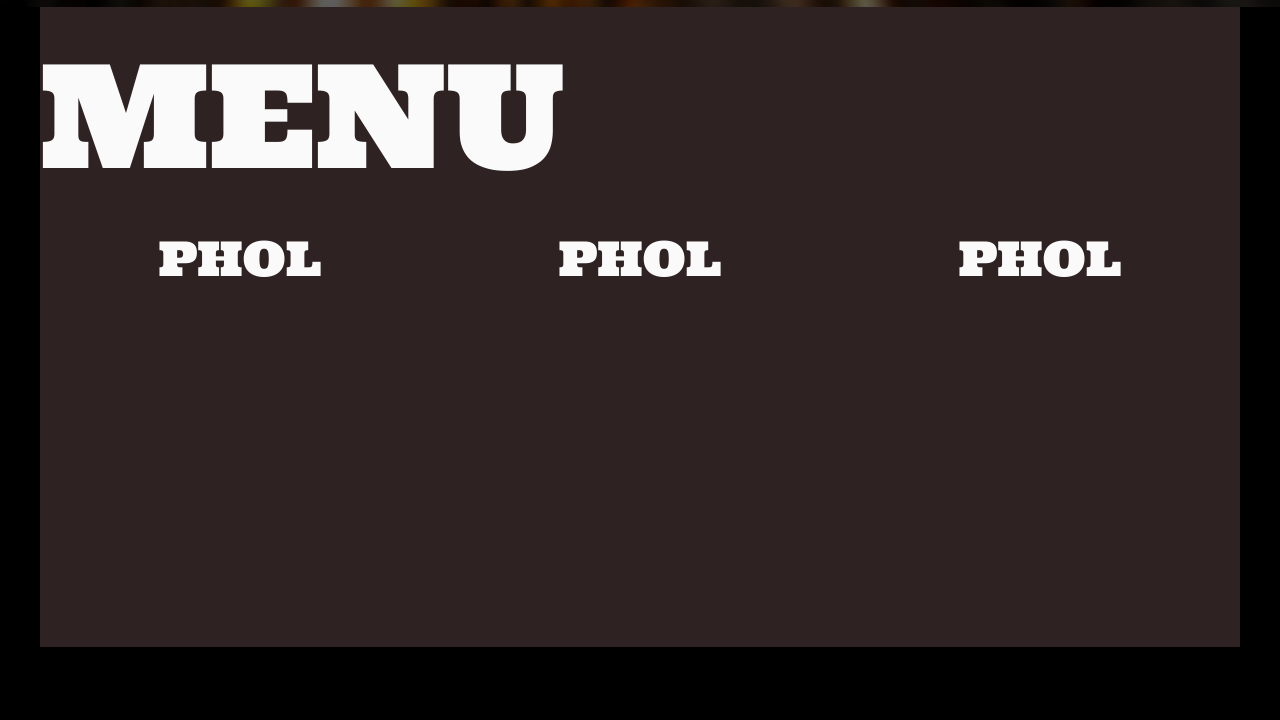
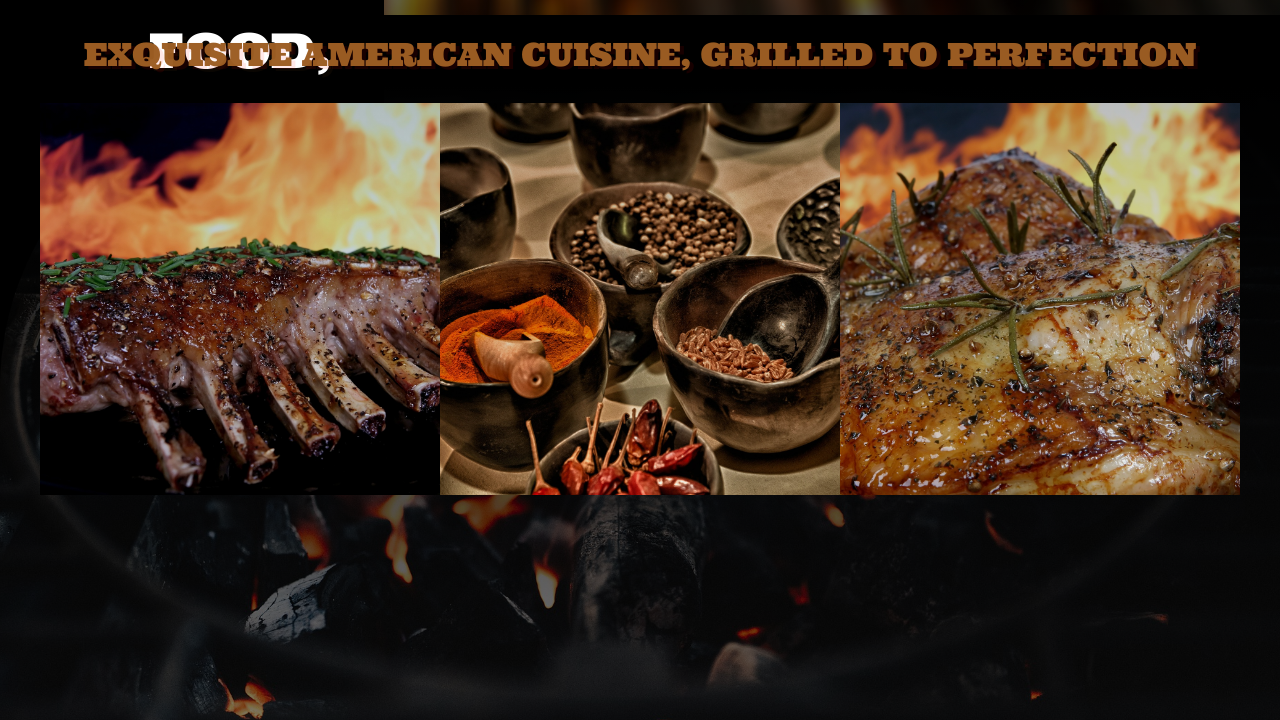
Before and after one commit to akakioussis/Steakhouse, a website: page src/index.html in a window 1280 px wide. Shown: the part 796-1516 px from the top of the page. Drawn offline with Linux system fonts and the light colour scheme.

Commit message:
section changes

```diff
--- a/src/css/css.css
+++ b/src/css/css.css
@@ -10,7 +10,7 @@ body {
     margin: 0;
     overflow: hidden scroll;
     padding: 0;
-
+    background-color: rgb(0, 0, 0);
 }
 
 img {
@@ -18,38 +18,10 @@ img {
     height: 100%;
 }
 
-
-/* .navbar .container {
-    justify-content: center;
-} */
-
-/* .navbar {
-    background: transparent;
-    overflow: hidden;
-    display: inline;
-} */
-
-/* .navbar-right {} */
-
-/* .navbar-item {
-    transition: all 1s;
-    transition-timing-function: ease-in-out;
-    border: 3px solid green;
-    padding: 10px;
-    font-family: 'Ultra', serif;
-    text-transform: uppercase;
-    float: left;
-    justify-content: center;
-    margin-top: 6.23em;
-    display: inline;
-
-} */
-
 .container {
     max-width: 1200px;
     width: 95%;
     margin: auto;
-    /* background-color: #fff; */
 
 }
 
@@ -67,7 +39,9 @@ img {
     background-attachment: fixed;
     background-image: linear-gradient(rgba(7, 7, 7, 0.829),
             rgba(0, 0, 0, 0.801)),
-        url("../assets/img/burgers-1839090_1920.jpg")
+        url("../assets/img/burgers-1839090_1920.jpg");
+    transition: all 1s;
+    transition-timing-function: ease;
 }
 
 .navbar-logo {
@@ -81,27 +55,17 @@ img {
     max-width: 12em;
     max-height: 12em;
     margin: 0 auto;
-    /* margin-top: 5em; */
-    /* margin-bottom: -7em; */
-    /* border-radius: 100px; */
     background-color: #00000000;
     background-position: center;
     background-repeat: no-repeat;
     background-size: cover;
     background-attachment: fixed;
-    /* background-image: linear-gradient(rgba(0, 0, 0, 0.493),
-            rgb(0, 0, 0)),
-        url("../assets/img/burgers-1839090_1920.jpg"); */
 }
 
 .navbar-top {
-
     padding: 0.1em;
-    /* margin: 0 auto; */
     margin-bottom: -5em;
     margin-top: -1.2em;
-    /* transition: all 1s;
-    transition-timing-function: ease; */
 }
 
 .navbar-bottom {
@@ -116,24 +80,45 @@ img {
     background-image: linear-gradient(rgba(7, 7, 7, 0.829),
             rgba(0, 0, 0, 0.801)),
         url("../assets/img/burgers-1839090_1920.jpg");
+
 }
 
 .navbar-item {
-    /* margin-left: 1em; */
-    padding: 15px;
+    padding: 19px;
     display: inline-block;
     text-transform: uppercase;
     font-size: 1.5em;
     font-weight: 500;
     font-family: 'Ultra', serif;
-    color: rgb(228, 115, 10);
+    color: rgb(218, 128, 44);
     transition: all 1s;
     transition-timing-function: ease;
     text-shadow: 3px 3px #180505;
 }
 
+.slogan {
+    /* transition: all 1s;
+    transition-timing-function: ease; */
+    /* display: inline-block; */
+    text-transform: uppercase;
+    font-size: 3em;
+    font-weight: 500;
+    font-family: 'Ultra', serif;
+    color: rgb(255, 255, 255);
+    text-shadow: 4px 3px #0c0702dc;
+    /* margin-top: 7.9em; */
+    /* padding: 0.4em;
+    padding-top: 1em; */
+    display: inline-block;
+    text-align: center;
+    padding-left: 2em;
+    margin-top: 11em;
+    background-color: rgb(0, 0, 0);
+    width: 30%;
+}
 
 .header {
+    /* border-top-left-radius: 300px; */
     height: 75vh;
     background-position: center;
     background-repeat: no-repeat;
@@ -142,76 +127,103 @@ img {
     background-image: linear-gradient(rgba(0, 0, 0, 0.11),
             rgba(0, 0, 0, 0.637)),
         url("../assets/img/burgers-1839090_1920.jpg");
-
+    /* border-bottom-left-radius: 300px; */
+    transition: all 1s;
+    transition-timing-function: ease;
 }
 
-.slogan {
-    display: inline-block;
+.inbetweener {
     text-transform: uppercase;
-    font-size: 3em;
+    font-size: 2em;
     font-weight: 500;
     font-family: 'Ultra', serif;
-    color: rgb(255, 255, 255);
-    text-shadow: 4px 3px #0c0702dc;
-    margin-top: 7.9em;
-    /* margin-right: 15em; */
-    padding: 0.4em;
-    padding-top: 1em;
+    color: rgba(156, 93, 35, 0.979);
+    text-shadow: 4px 3px #ff000017;
+    display: flex;
+    justify-content: center;
+    align-items: center;
+    margin-top: 0.5em;
+    transition: all 1s;
+    transition-timing-function: ease;
 }
 
 .section {
+    transition: all 1s;
+    transition-timing-function: ease;
+    border-top-left-radius: 300px;
     height: 110vh;
     background-color: rgb(0, 0, 0);
     width: 100%;
-    /* height: 100%; */
+    background-position: center;
+    background-repeat: no-repeat;
+    background-size: cover;
+    background-attachment: fixed;
+    background-image: linear-gradient(rgb(0, 0, 0),
+            rgba(0, 0, 0, 0.315)),
+        url("../assets/img/burninggrill.jpg");
 }
 
 .section-content {
-    height: 100%;
-    /* display: flex; */
-    /* display: block; */
-    /* flex-direction: row; */
-    /* float: left; */
-    /* margin-top: 2.8em; */
+    margin-top: 0.5em;
+    padding-top: 1em;
     width: 100%;
-    height: 100%;
-    /* display: inline; */
-    text-transform: uppercase;
+    /* text-transform: uppercase;
     font-size: 3em;
     font-weight: 500;
-    font-family: 'Ultra', serif;
+    font-family: 'Ultra', serif; */
     color: rgb(250, 250, 250);
-    background-color: rgba(134, 98, 98, 0.349);
-    height: 80vh;
-    /* justify-content: flex-start; */
-    /* align-items: center; */
-    /* justify-content: space-around; */
-    /* justify-content: center; */
-    /* flex-direction: row;
-    flex-wrap: nowrap; */
+    /* background-color: rgba(134, 98, 98, 0.61); */
+    height: 100vh;
 }
 
-.section-title {
-    /* display: inline-block; */
-    text-transform: uppercase;
-    font-size: 3em;
-    font-weight: 500;
-    font-family: 'Ultra', serif;
-    color: rgb(250, 250, 250);
+
+.image-row1 {
+    display: flex;
+    justify-content: space-around;
+    /* align-items: center; */
+    background-color: rgb(0, 0, 0);
+    /* width: 100%; */
+    height: 50%;
 }
 
-.image-row {
-    display: flex;
-    justify-content: space-around;
-    align-items: center;
-    /* padding: 30px;
-    margin: 20px; */
-    /* justify-content: center; */
+.images {
+    width: 100%;
+}
 
-    /* display: flex; */
-    /* float: left; */
-    /* flex-direction: row; */
-    /* flex-wrap: nowrap; */
+.image1 {
+    background-position: center;
+    background-repeat: no-repeat;
+    background-size: cover;
+    background-image: linear-gradient(rgba(0, 0, 0, 0.26),
+            rgba(0, 0, 0, 0.048)),
+        url("../assets/img/ribsonfire.jpg");
+}
+
+.image2 {
+    background-position: center;
+    background-repeat: no-repeat;
+    background-size: cover;
+    background-image: linear-gradient(rgba(0, 0, 0, 0.26),
+            rgba(0, 0, 0, 0.048)),
+        url("../assets/img/ingredients.jpg");
+}
+
+.image3 {
+    background-position: center;
+    background-repeat: no-repeat;
+    background-size: cover;
+    background-image: linear-gradient(rgba(0, 0, 0, 0.26),
+            rgba(0, 0, 0, 0.048)),
+        url("../assets/img/steakonfire.jpg");
+}
+
+.underimage-text {
+    font-size: 1em;
+    font-weight: 500;
+    /* font-family: 'Ultra', serif; */
+    background-color: #180505;
+    height: 30vh;
+
 }
 
 /*////////////////////////*/
--- a/src/index.html
+++ b/src/index.html
@@ -21,7 +21,7 @@
                 </a>
             </div>
             <div class="navbar-bottom">
-                <div class="navbar-item">MenuTEST</div>
+                <div class="navbar-item">Our Menu</div>
                 <div class="navbar-item">Order</div>
                 <div class="navbar-item">Locations</div>
                 <div class="navbar-item">About</div>
@@ -30,23 +30,25 @@
     </nav>
     <header class="header">
         <div class="header-content">
-            <div class="container">
-                <div class="slogan">GOOD FOOD, <br>GOOD TIMES</div>
-            </div>
+            <div class="slogan">GOOD FOOD, <br>GOOD TIMES</div>
         </div>
     </header>
+    <div class="inbetweener">Exquisite American cuisine, grilled to perfection</div>
     <section class="section">
         <div class="container">
             <div class="section-content">
-                <div class="section-title">Menu</div>
-                <div class="image-row">
-                    <div class="section-image">phol</div>
-                    <div class="section-image">phol</div>
-                    <div class="section-image">phol</div>
+                <div class="image-row1">
+                    <div class="images image1"></div>
+                    <div class="images image2"></div>
+                    <div class="images image3"></div>
                 </div>
             </div>
+            <div class="underimage-text">Lorem ipsum</div>
         </div>
+
     </section>
+
+
 </body>
 
 </html>
```
